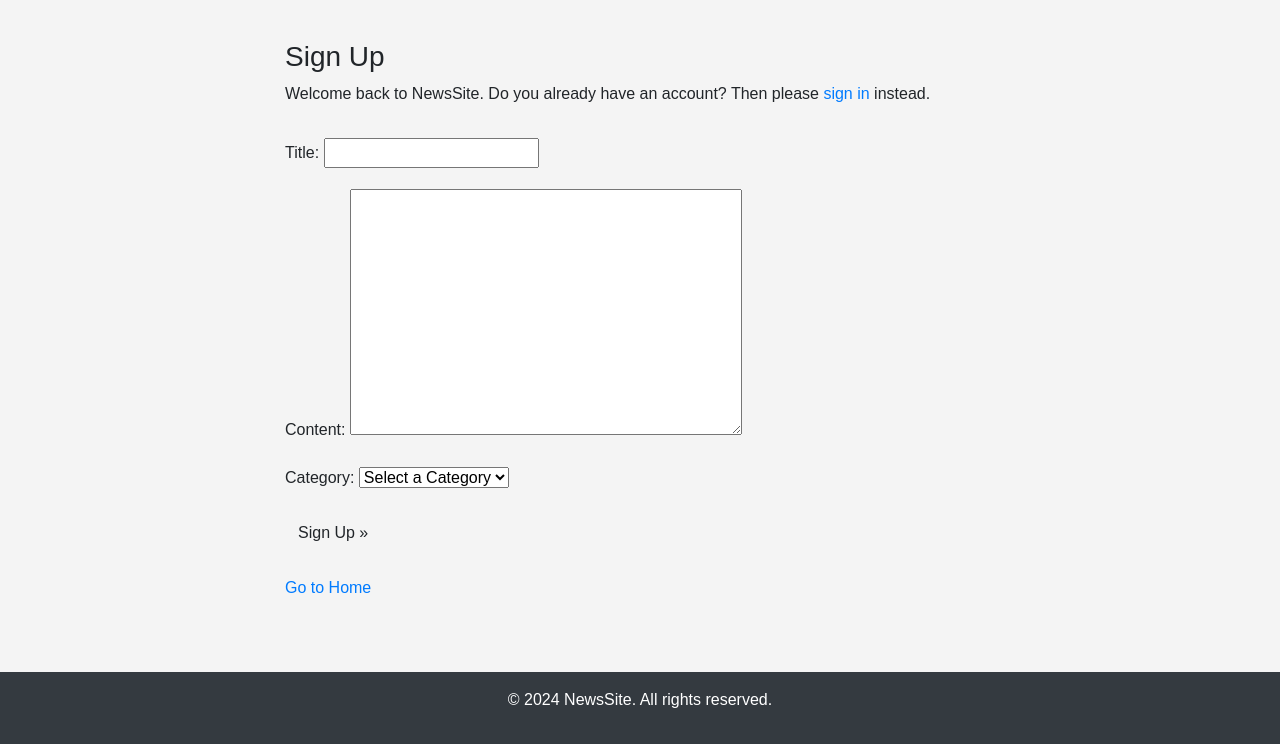
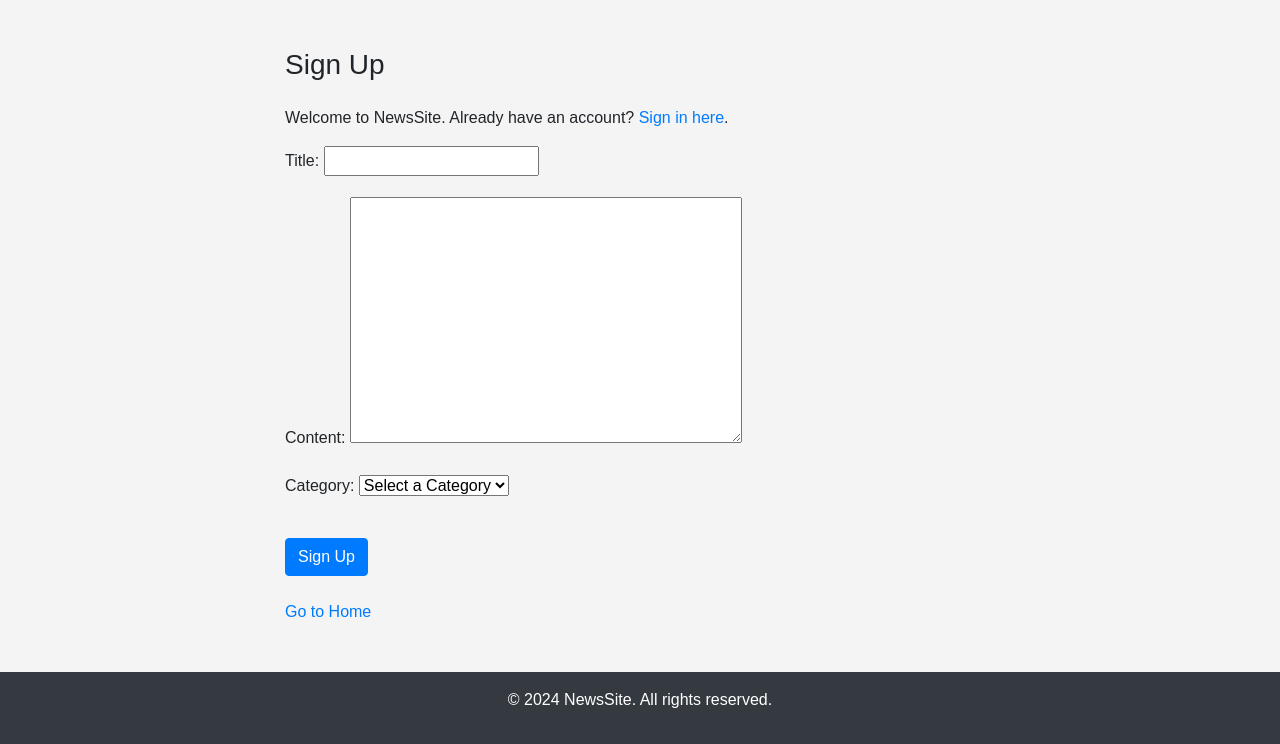
Before and after one commit to Markmcl25/project-4.1, a Django app: template templates/accounts/signup.html in a window 1280 px wide. Shown: the part 56-800 px from the top of the page. Run offline with Django 3.2, Linux system fonts and the light colour scheme; the template is opened without the code that fills it: values that come from a table or form of the project are taken from there, others are empty; some libraries are stand-ins or nearby versions.

Commit message:
added crispy forms to installed apps and updated sign up

```diff
--- a/newssite/settings.py
+++ b/newssite/settings.py
@@ -37,6 +37,7 @@ INSTALLED_APPS = [
     'django.contrib.sites',
     'allauth',
     'allauth.account',
+    'crispy_forms'
     'allauth.socialaccount',
     'cloudinary_storage',
     'django.contrib.staticfiles',
--- a/templates/accounts/signup.html
+++ b/templates/accounts/signup.html
@@ -1,39 +1,34 @@
 {% extends "base.html" %}
-
+{% load crispy_forms_tags %}
 {% load i18n %}
 {% load account socialaccount %}
 
 {% block head_title %}{% trans "Signup" %}{% endblock %}
 
 {% block content %}
-<div class="container">
+<div class="container mt-5">
   <div class="row">
-    <div class="col-md-8 mt-3 offset-md-2">
-      <h3>{% trans "Sign Up" %}</h3>
+    <div class="col-md-8 offset-md-2">
+      <h3 class="mb-4">{% trans "Sign Up" %}</h3>
 
-      <p>{% blocktrans %}Welcome back to NewsSite. Do you already have an account? Then please{% endblocktrans %}
-      <a class="link" href="{% url 'account_login' %}">{% trans "sign in" %}</a>
-      {% blocktrans %} instead.{% endblocktrans %}</p>
-    </div>
-  </div>
-  <div class="row">
-    <div class="col-md-8 mt-3 offset-md-2">
-      <form class="signup" id="signup_form" method="post" action="{% url 'account_signup' %}">
+      <p>{% blocktrans %}Welcome to NewsSite. Already have an account?{% endblocktrans %}
+        <a class="link" href="{% url 'account_login' %}">{% trans "Sign in here" %}</a>.
+      </p>
+
+      <form class="signup-form" id="signup_form" method="post" action="{% url 'account_signup' %}">
         {% csrf_token %}
-        {{ form.as_p }}
+        {{ form|crispy }}
         {% if redirect_field_value %}
-        <input type="hidden" name="{{ redirect_field_name }}" value="{{ redirect_field_value }}" />
+          <input type="hidden" name="{{ redirect_field_name }}" value="{{ redirect_field_value }}" />
         {% endif %}
-        <button class="btn btn-signup right" type="submit">{% trans "Sign Up" %} &raquo;</button>
+        <button class="btn btn-primary mt-3" type="submit">{% trans "Sign Up" %}</button>
       </form>
-    </div>
-  </div>
-  <!-- Go to Home link -->
-  <div class="row mt-4">
-    <div class="col-md-8 offset-md-2">
-      <a href="{% url 'home' %}">Go to Home</a>  <!-- Correct link to the home page -->
+
+      <!-- Go to Home link -->
+      <div class="mt-4">
+        <a href="{% url 'home' %}" class="text-decoration-none">{% trans "Go to Home" %}</a>
+      </div>
     </div>
   </div>
 </div>
-
 {% endblock %}
```
